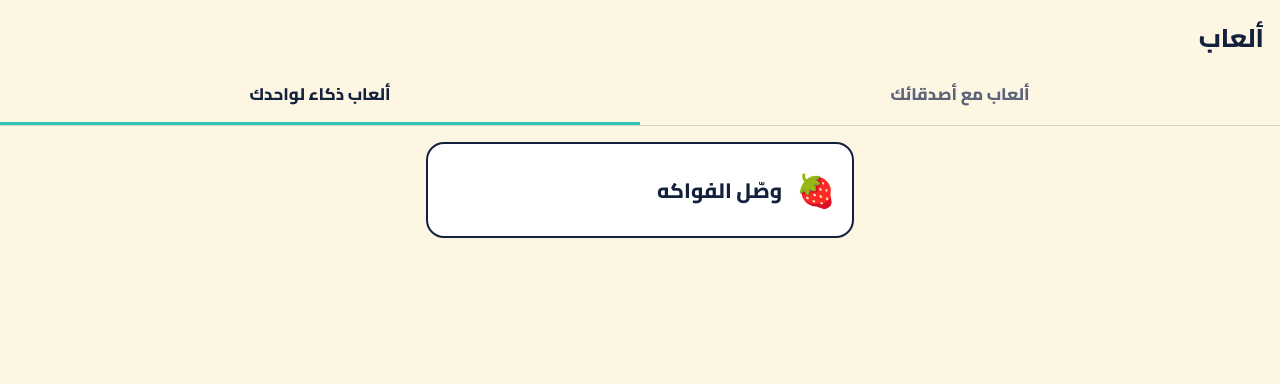
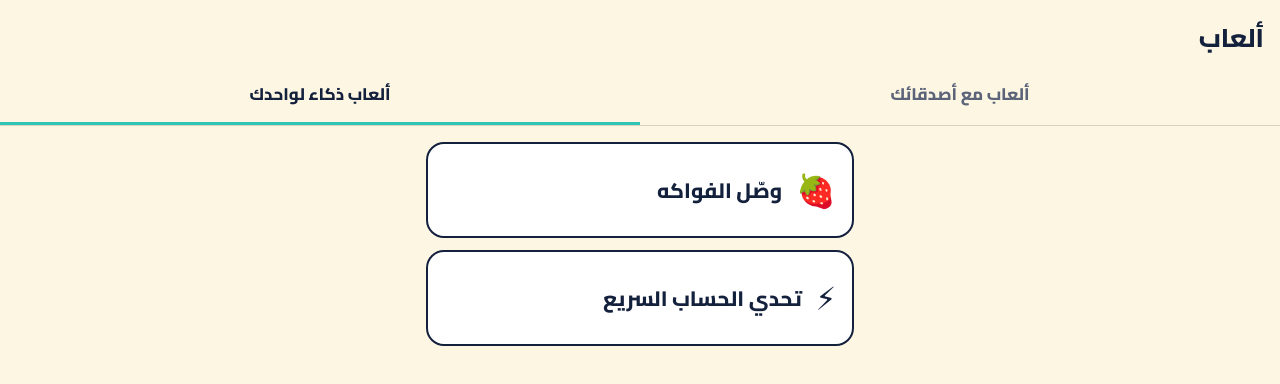
Before and after one commit to essam124za-sys/rps-online, a website: page public/index.html in a window 1280 px wide. Both pictures are taken after a click on the button "ألعاب ذكاء لواحدك". Drawn offline with Linux system fonts and the light colour scheme.

Commit message:
Update index.html

```diff
--- a/public/index.html
+++ b/public/index.html
@@ -39,6 +39,7 @@ section{display:grid;gap:12px}
     </section>
     <section id="solo" hidden>
       <a class="game" href="/fruits.html"><span>🍓</span>وصّل الفواكه</a>
+      <a class="game" href="/math.html"><span>⚡</span>تحدي الحساب السريع</a>
     </section>
   </main>
 <script>
```
